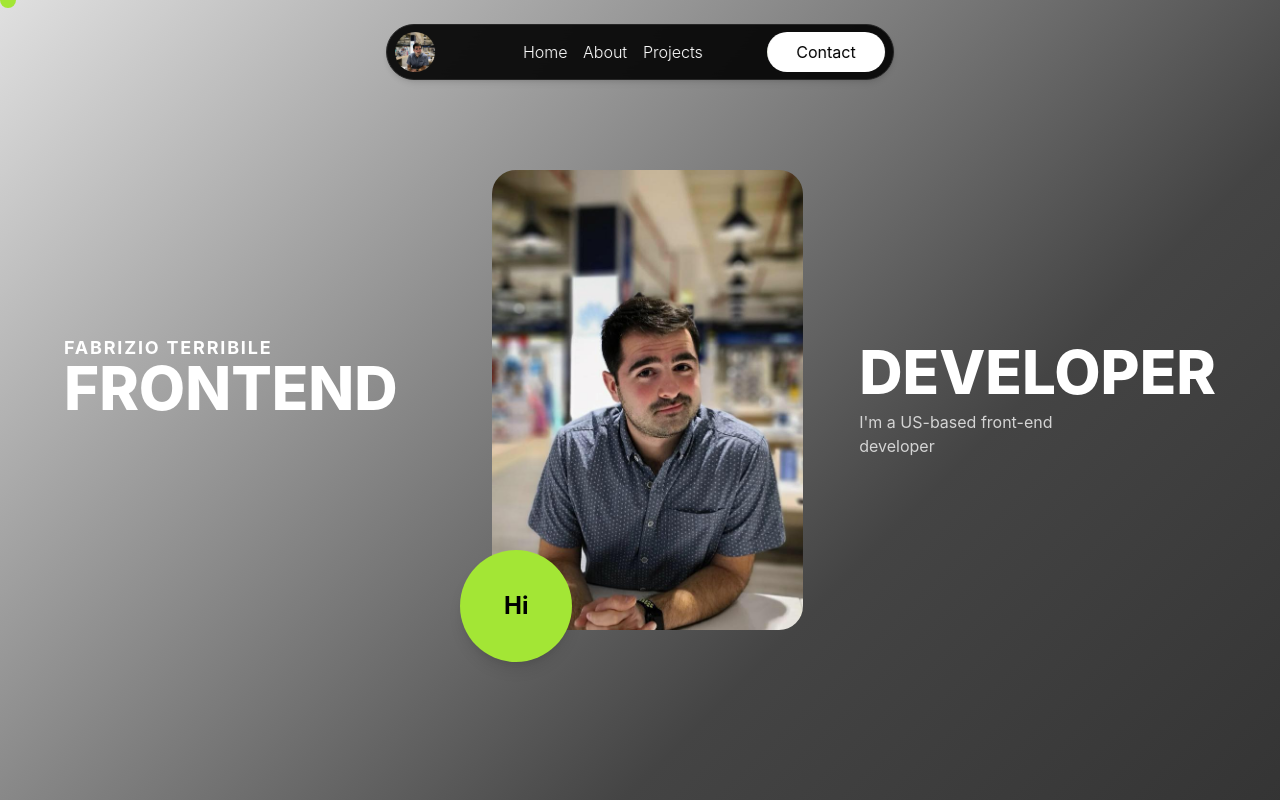
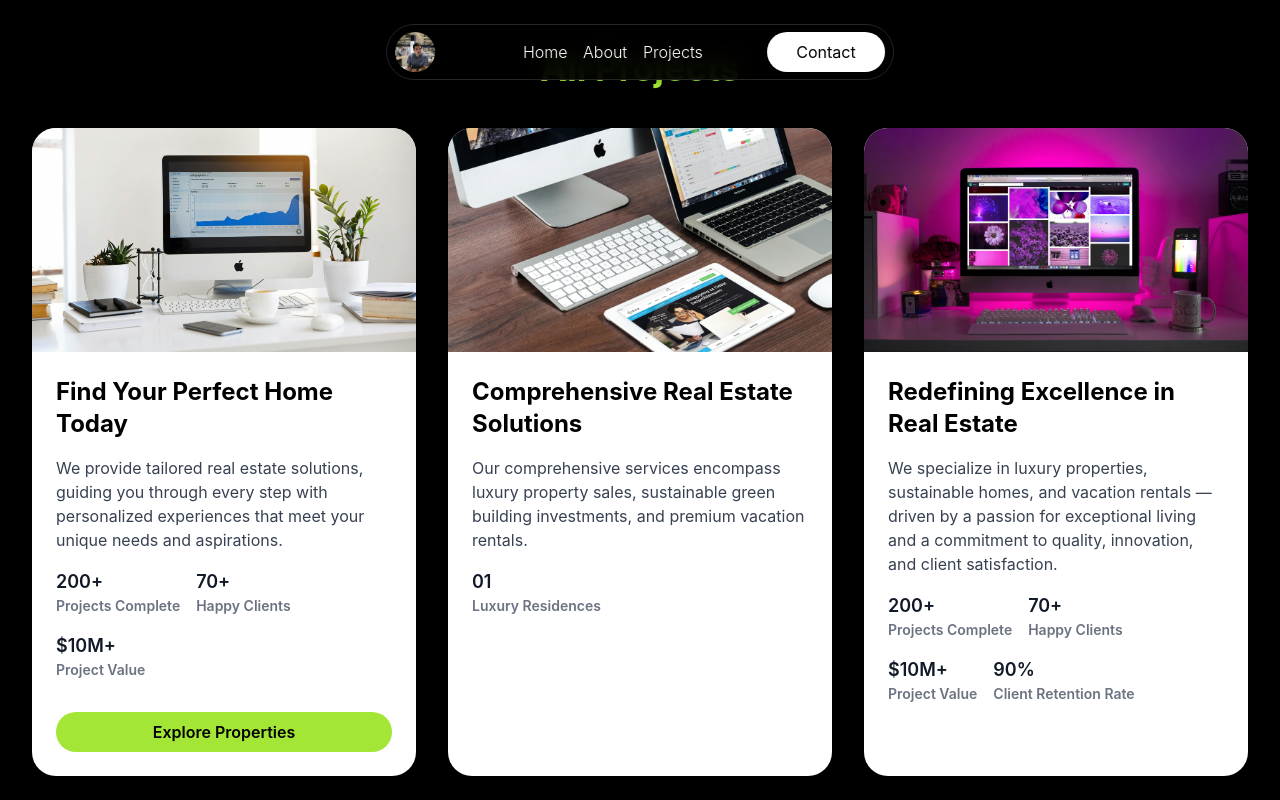
Before and after one commit to Fab785/Portfolio, a React (Create React App) app: page /all-projects in a window 1280 px wide. Shown: the top 800 px of the page. Built offline with nearby package versions, Linux system fonts and the light colour scheme.

Commit message:
project page created

```diff
--- a/package.json
+++ b/package.json
@@ -13,6 +13,7 @@
     "react-countup": "^6.5.3",
     "react-dom": "^19.1.0",
     "react-icons": "^5.5.0",
+    "react-router-dom": "^7.8.0",
     "react-scripts": "5.0.1",
     "web-vitals": "^2.1.4"
   },
--- a/src/App.js
+++ b/src/App.js
@@ -1,4 +1,6 @@
-import React, { useState } from "react";
+import React, { useState, useEffect } from "react";
+import { Routes, Route, Navigate, useLocation } from "react-router-dom";
+
 import Navbar from "./components/Navbar";
 import Hero from "./components/Hero";
 import HeroSectionTwo from "./components/HeroSectionTwo";
@@ -7,16 +9,21 @@ import HeroSectionFour from "./components/HeroSectionFour";
 import HeroSectionFive from "./components/HeroSectionFive";
 import Footer from "./components/Footer";
 
+import AllProjects from "./pages/AllProjects"; // make sure file is here
 import graphicImg from "./assets/uidesign.jpg";
 import webImg from "./assets/webdesign.jpg";
 
-function App() {
-  const [hoveredImage, setHoveredImage] = useState(null);
-  const [isMorphing, setIsMorphing] = useState(false);
+/* Scroll to top on route change */
+function ScrollToTop() {
+  const { pathname } = useLocation();
+  useEffect(() => { window.scrollTo(0, 0); }, [pathname]);
+  return null;
+}
 
+/* Home page sections grouped */
+function HomePage({ hoveredImage, isMorphing, setHoveredImage, setIsMorphing }) {
   return (
-    <div className="min-h-screen w-full text-white overflow-x-hidden">
-      <Navbar />
+    <>
       <Hero hoveredImage={hoveredImage} isMorphing={isMorphing} />
       <HeroSectionTwo
         setHoveredImage={setHoveredImage}
@@ -26,14 +33,39 @@ function App() {
       />
       <HeroSectionThree />
 
-      {/* Continuous background wrapper for section 4 & 5 */}
-
-
         <HeroSectionFour />
         <HeroSectionFive />
-        <Footer />
+    </>
+  );
+}
+
+export default function App() {
+  const [hoveredImage, setHoveredImage] = useState(null);
+  const [isMorphing, setIsMorphing] = useState(false);
+
+  return (
+    <div className="min-h-screen w-full text-white overflow-x-hidden">
+      <Navbar />
+      <ScrollToTop />
+
+      <Routes>
+        <Route
+          path="/"
+          element={
+            <HomePage
+              hoveredImage={hoveredImage}
+              isMorphing={isMorphing}
+              setHoveredImage={setHoveredImage}
+              setIsMorphing={setIsMorphing}
+            />
+          }
+        />
+        <Route path="/all-projects" element={<AllProjects />} />
+        {/* fallback to home if unknown path */}
+        <Route path="*" element={<Navigate to="/" replace />} />
+      </Routes>
+
+      <Footer />
     </div>
   );
 }
-
-export default App;
--- a/src/components/Footer.jsx
+++ b/src/components/Footer.jsx
@@ -11,13 +11,13 @@ export default function Footer() {
           {/* Email */}
           <div className="mb-4 md:mb-0 text-center md:text-left">
             <p className="text-sm">Email :</p>
-            <p className="font-bold">designer@example.com</p>
+            <p className="font-bold">fabrizioterribile@gmail.com</p>
           </div>
 
           {/* Phone */}
           <div className="mb-4 md:mb-0 text-center">
             <p className="text-sm">Call Today :</p>
-            <p className="font-bold">+1 (555) 123-4567</p>
+            <p className="font-bold">+1 (562) 388-5705</p>
           </div>
 
           {/* Social */}
@@ -25,7 +25,7 @@ export default function Footer() {
             <p className="text-sm">Social :</p>
             <div className="flex justify-center md:justify-end space-x-4 mt-1">
               <a
-                href="https://linkedin.com"
+                href="https://linkedin.com/in/fabrizio-terribile/"
                 target="_blank"
                 rel="noopener noreferrer"
                 className="hover:text-gray-700"
@@ -33,7 +33,7 @@ export default function Footer() {
                 <FaLinkedin size={20} />
               </a>
               <a
-                href="https://github.com"
+                href="https://github.com/Fab785"
                 target="_blank"
                 rel="noopener noreferrer"
                 className="hover:text-gray-700"
@@ -51,12 +51,11 @@ export default function Footer() {
             </div>
           </div>
         </div>
-
         {/* Divider Line */}
         <div className="border-t border-black my-4"></div>
 
         {/* Copyright */}
-        <div className="text-center text-sm">
+        <div className="text-back text-sm">
           © Copyright 2025. All Rights Reserved
         </div>
       </div>
--- a/src/components/HeroSectionFive.jsx
+++ b/src/components/HeroSectionFive.jsx
@@ -29,7 +29,7 @@ export default function HeroSectionFive() {
 
   return (
     <section
-      className="relative min-h-screen flex items-center justify-center px-6 py-20 text-white overflow-hidden bg-transparent"
+      className="relative min-h-screen flex items-center justify-center px-6 pt-20 pb-0 text-white overflow-hidden bg-transparent"
     >
       <div className="flex flex-col lg:flex-row items-center lg:items-start justify-center gap-16 max-w-7xl w-full">
         {/* Left Side: Image + Hi bubble */}
@@ -143,18 +143,17 @@ export default function HeroSectionFive() {
               backgroundPosition: "right bottom",
               transition: "background-position 0.6s ease",
             }}
-  onMouseEnter={e => {
+            onMouseEnter={(e) => {
               e.currentTarget.style.backgroundPosition = "left bottom";
               e.currentTarget.style.color = "black";
             }}
-  onMouseLeave={e => {
+            onMouseLeave={(e) => {
               e.currentTarget.style.backgroundPosition = "right bottom";
               e.currentTarget.style.color = "#A3E635";
             }}
           >
             SUBMIT
           </button>
-
         </div>
       </div>
     </section>
--- a/src/components/Navbar.jsx
+++ b/src/components/Navbar.jsx
@@ -11,13 +11,10 @@ export default function Navbar() {
       const currentScrollY = window.scrollY;
 
       if (currentScrollY === 0) {
-        // At the very top - show big navbar
         setScrolled(false);
       } else if (currentScrollY > prevScrollY.current) {
-        // Scrolling down - shrink navbar
         setScrolled(true);
       } else if (currentScrollY < prevScrollY.current) {
-        // Scrolling up - grow navbar
         setScrolled(false);
       }
 
@@ -25,8 +22,6 @@ export default function Navbar() {
     };
 
     window.addEventListener("scroll", handleScroll);
-
-    // Initialize on mount in case page loads scrolled
     prevScrollY.current = window.scrollY;
     setScrolled(window.scrollY > 0);
 
@@ -56,13 +51,13 @@ export default function Navbar() {
           {!scrolled ? (
             <div className="flex items-center gap-[16px] ml-[48px] mr-[24px]">
               {[
-                { label: "Home", width: 44.56 },
-                { label: "About", width: 44.09 },
-                { label: "Projects", width: 59.86 },
-              ].map(({ label, width }) => (
+                { label: "Home", width: 44.56, href: "/" },
+                { label: "About", width: 44.09, href: "#about" },
+                { label: "Projects", width: 59.86, href: "#projects" },
+              ].map(({ label, width, href }) => (
                 <a
                   key={label}
-                  href={`#${label.toLowerCase()}`}
+                  href={href}
                   className="relative cursor-pointer overflow-hidden"
                   style={{ width: `${width}px`, height: "24px" }}
                 >
@@ -173,7 +168,7 @@ export default function Navbar() {
             }`}
           >
             {[
-              { label: "Home", href: "#home" },
+              { label: "Home", href: "/" },
               { label: "About", href: "#about" },
               { label: "Projects", href: "#projects" },
               { label: "Blogs", href: "#blogs" },
--- a/src/index.js
+++ b/src/index.js
@@ -4,14 +4,17 @@ import './index.css';
 import App from './App';
 import reportWebVitals from './reportWebVitals';
 
+// Import BrowserRouter from react-router-dom
+import { BrowserRouter } from 'react-router-dom';
+
 const root = ReactDOM.createRoot(document.getElementById('root'));
 root.render(
   <React.StrictMode>
-    <App />
+    {/* Wrap your app in BrowserRouter */}
+    <BrowserRouter>
+      <App />
+    </BrowserRouter>
   </React.StrictMode>
 );
 
-// If you want to start measuring performance in your app, pass a function
-// to log results (for example: reportWebVitals(console.log))
-// or send to an analytics endpoint. Learn more: https://bit.ly/CRA-vitals
 reportWebVitals();
--- /dev/null
+++ b/src/pages/AllProjects.jsx
@@ -0,0 +1,90 @@
+import React from "react";
+
+// Import your local images
+import screenshot1 from "../assets/computer.jpg";
+import screenshot2 from "../assets/uidesign.jpg";
+import screenshot3 from "../assets/webdesign.jpg";
+
+export default function AllProjects() {
+  const projects = [
+    {
+      img: screenshot1, // use local image
+      title: "Find Your Perfect Home Today",
+      description:
+        "We provide tailored real estate solutions, guiding you through every step with personalized experiences that meet your unique needs and aspirations.",
+      stats: [
+        { label: "Projects Complete", value: "200+" },
+        { label: "Happy Clients", value: "70+" },
+        { label: "Project Value", value: "$10M+" },
+      ],
+      button: "Explore Properties",
+    },
+    {
+      img: screenshot2, // local image
+      title: "Comprehensive Real Estate Solutions",
+      description:
+        "Our comprehensive services encompass luxury property sales, sustainable green building investments, and premium vacation rentals.",
+      stats: [{ label: "Luxury Residences", value: "01" }],
+    },
+    {
+      img: screenshot3, // local image
+      title: "Redefining Excellence in Real Estate",
+      description:
+        "We specialize in luxury properties, sustainable homes, and vacation rentals — driven by a passion for exceptional living and a commitment to quality, innovation, and client satisfaction.",
+      stats: [
+        { label: "Projects Complete", value: "200+" },
+        { label: "Happy Clients", value: "70+" },
+        { label: "Project Value", value: "$10M+" },
+        { label: "Client Retention Rate", value: "90%" },
+      ],
+    },
+  ];
+
+  return (
+    <div className="min-h-screen bg-black text-white px-6 py-12 flex flex-col items-center">
+      <h1 className="text-4xl font-bold text-lime-400 mb-10">All Projects</h1>
+
+      {/* Floating cards container */}
+      <div className="flex flex-col md:flex-row gap-8 max-w-7xl w-full justify-center">
+        {projects.map((project, index) => (
+          <div
+            key={index}
+            className="bg-white text-black rounded-3xl shadow-lg overflow-hidden flex-1 max-w-sm"
+          >
+            {/* Image */}
+            <img
+              src={project.img}
+              alt={project.title}
+              className="w-full h-56 object-cover"
+            />
+
+            {/* Content */}
+            <div className="p-6 flex flex-col gap-4">
+              <h2 className="text-2xl font-bold">{project.title}</h2>
+              <p className="text-gray-700">{project.description}</p>
+
+              {/* Stats */}
+              {project.stats && (
+                <div className="flex flex-wrap gap-4 text-sm font-semibold text-gray-900">
+                  {project.stats.map((stat, i) => (
+                    <div key={i}>
+                      <span className="block text-lg">{stat.value}</span>
+                      <span className="text-gray-500">{stat.label}</span>
+                    </div>
+                  ))}
+                </div>
+              )}
+
+              {/* Optional button */}
+              {project.button && (
+                <button className="mt-4 px-4 py-2 bg-lime-400 text-black font-semibold rounded-full hover:bg-lime-500 transition">
+                  {project.button}
+                </button>
+              )}
+            </div>
+          </div>
+        ))}
+      </div>
+    </div>
+  );
+}
```
Also changed, not shown: src/components/HeroSectionFour.jsx (+15 -40 lines), 1 other file (tests, documents, lock files or other folders). Lines whose indentation alone changed are shown as unchanged.
